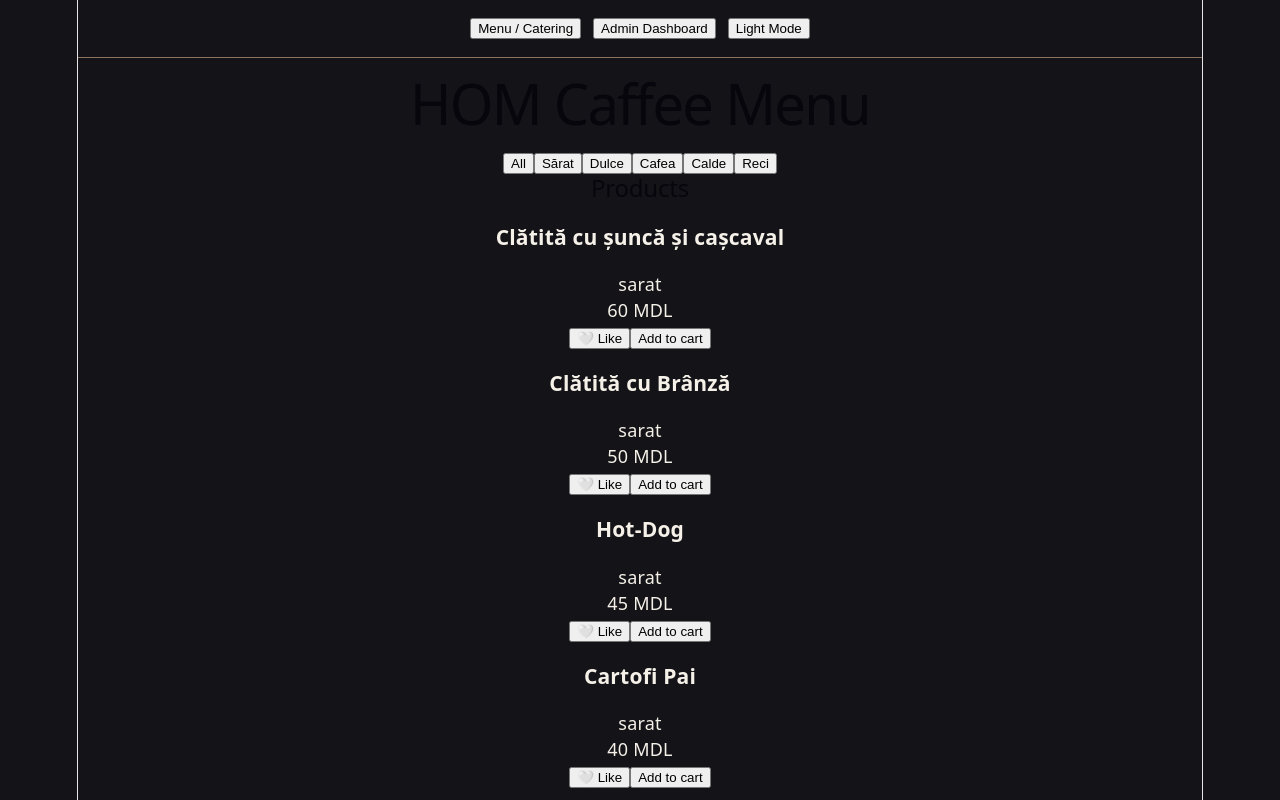
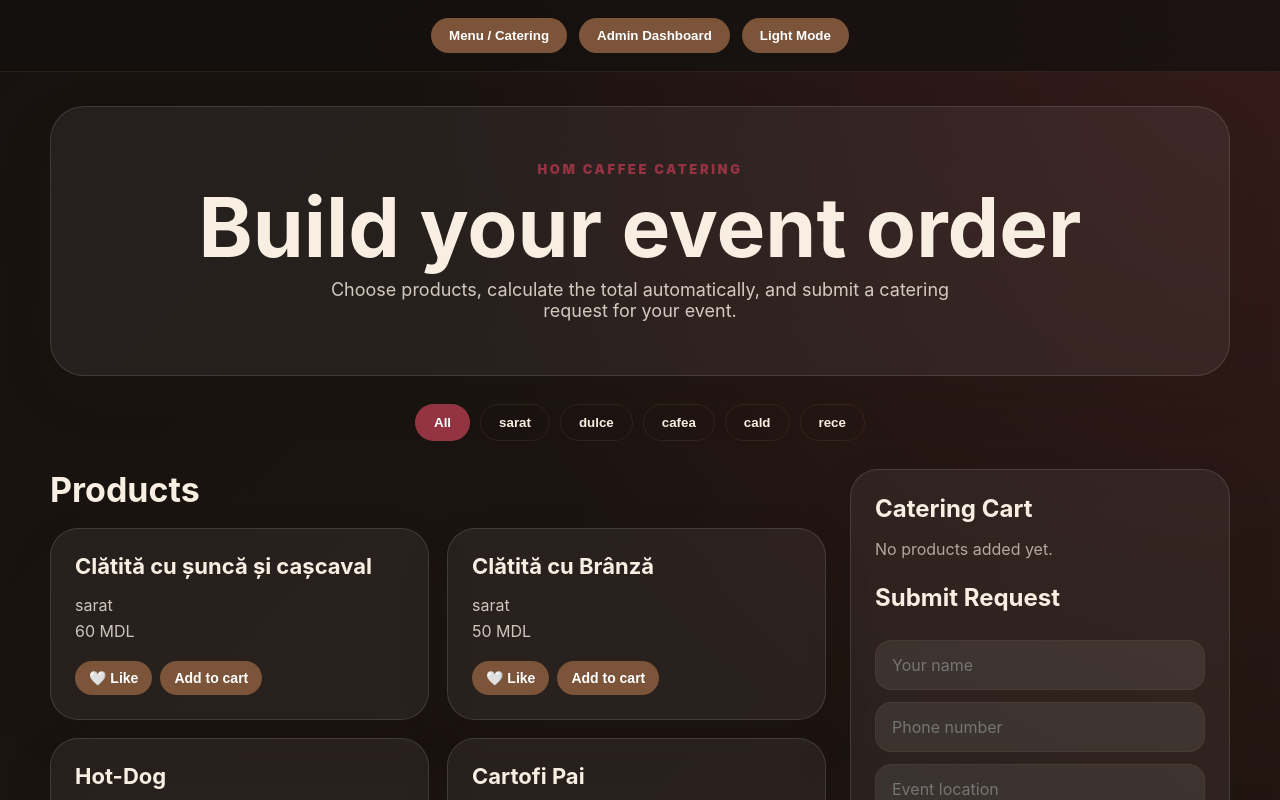
Before and after one commit to CosmaK-47/hom-caffee-lab6, a React (Vite) app: page / in a window 1280 px wide. Shown: the top 800 px of the page. Built offline with nearby package versions, Linux system fonts and the light colour scheme.

Commit message:
Improve catering app premium UI

```diff
--- a/src/index.css
+++ b/src/index.css
@@ -1,133 +1,297 @@
 :root {
-  --text: #6b6375;
-  --text-h: #08060d;
-  --bg: #fff;
-  --border: #e5e4e7;
-  --code-bg: #f4f3ec;
-  --accent: #aa3bff;
-  --accent-bg: rgba(170, 59, 255, 0.1);
-  --accent-border: rgba(170, 59, 255, 0.5);
-  --social-bg: rgba(244, 243, 236, 0.5);
-  --shadow:
-    rgba(0, 0, 0, 0.1) 0 10px 15px -3px, rgba(0, 0, 0, 0.05) 0 4px 6px -2px;
+  --cream: #f4eddf;
+  --cream-2: #eadfcd;
+  --brown: #7b5439;
+  --brown-dark: #241812;
+  --burgundy: #943342;
+  --gold: #c89b61;
+  --card: rgba(255, 255, 255, 0.68);
+  --border: rgba(123, 84, 57, 0.22);
+  --shadow: 0 20px 50px rgba(36, 24, 18, 0.12);
 
-  --sans: system-ui, 'Segoe UI', Roboto, sans-serif;
-  --heading: system-ui, 'Segoe UI', Roboto, sans-serif;
-  --mono: ui-monospace, Consolas, monospace;
-
-  font: 18px/145% var(--sans);
-  letter-spacing: 0.18px;
-  color-scheme: light dark;
-  color: var(--text);
-  background: var(--bg);
-  font-synthesis: none;
-  text-rendering: optimizeLegibility;
-  -webkit-font-smoothing: antialiased;
-  -moz-osx-font-smoothing: grayscale;
-
-  @media (max-width: 1024px) {
-    font-size: 16px;
-  }
+  font-family: Inter, system-ui, Avenir, Helvetica, Arial, sans-serif;
+  color: var(--brown-dark);
+  background: var(--cream);
 }
 
-@media (prefers-color-scheme: dark) {
-  :root {
-    --text: #9ca3af;
-    --text-h: #f3f4f6;
-    --bg: #16171d;
-    --border: #2e303a;
-    --code-bg: #1f2028;
-    --accent: #c084fc;
-    --accent-bg: rgba(192, 132, 252, 0.15);
-    --accent-border: rgba(192, 132, 252, 0.5);
-    --social-bg: rgba(47, 48, 58, 0.5);
-    --shadow:
-      rgba(0, 0, 0, 0.4) 0 10px 15px -3px, rgba(0, 0, 0, 0.25) 0 4px 6px -2px;
-  }
-
-  #social .button-icon {
-    filter: invert(1) brightness(2);
-  }
+* {
+  box-sizing: border-box;
 }
 
 body {
   margin: 0;
 }
 
-#root {
-  width: 1126px;
-  max-width: 100%;
-  margin: 0 auto;
-  text-align: center;
-  border-inline: 1px solid var(--border);
-  min-height: 100svh;
-  display: flex;
-  flex-direction: column;
-  box-sizing: border-box;
-}
-
-h1,
-h2 {
-  font-family: var(--heading);
-  font-weight: 500;
-  color: var(--text-h);
-}
-
-h1 {
-  font-size: 56px;
-  letter-spacing: -1.68px;
-  margin: 32px 0;
-  @media (max-width: 1024px) {
-    font-size: 36px;
-    margin: 20px 0;
-  }
-}
-h2 {
-  font-size: 24px;
-  line-height: 118%;
-  letter-spacing: -0.24px;
-  margin: 0 0 8px;
-  @media (max-width: 1024px) {
-    font-size: 20px;
-  }
-}
-p {
-  margin: 0;
-}
-
-code,
-.counter {
-  font-family: var(--mono);
-  display: inline-flex;
-  border-radius: 4px;
-  color: var(--text-h);
-}
-
-code {
-  font-size: 15px;
-  line-height: 135%;
-  padding: 4px 8px;
-  background: var(--code-bg);
-}
-
 body.dark {
-  background: #141418;
-  color: #f5f0e8;
+  background: #14110f;
+  color: #f8efe2;
 }
 
 body.light {
-  background: #f4eddf;
-  color: #1d1815;
+  background: var(--cream);
+  color: var(--brown-dark);
+}
+
+body.dark #root {
+  background:
+    radial-gradient(circle at top right, rgba(148, 51, 66, 0.22), transparent 36%),
+    linear-gradient(135deg, #17120f, #231711);
+}
+
+body.light #root {
+  background:
+    radial-gradient(circle at top right, rgba(148, 51, 66, 0.18), transparent 36%),
+    linear-gradient(135deg, #f4eddf, #eadfcd);
+}
+
+#root {
+  min-height: 100vh;
 }
 
 .navbar {
+  position: sticky;
+  top: 0;
+  z-index: 10;
   display: flex;
   justify-content: center;
   gap: 12px;
   padding: 18px;
-  border-bottom: 1px solid #8a745f;
+  backdrop-filter: blur(18px);
+  background: rgba(244, 237, 223, 0.76);
+  border-bottom: 1px solid var(--border);
+}
+
+body.dark .navbar {
+  background: rgba(20, 17, 15, 0.76);
 }
 
 button {
   cursor: pointer;
+  border: none;
+  border-radius: 999px;
+  padding: 10px 18px;
+  font-weight: 800;
+  color: #fff;
+  background: var(--brown);
+  transition: 0.2s ease;
 }
+
+button:hover {
+  transform: translateY(-2px);
+  box-shadow: 0 10px 22px rgba(36, 24, 18, 0.18);
+}
+
+.menu-page {
+  width: min(1180px, calc(100% - 32px));
+  margin: 0 auto;
+  padding: 34px 0 70px;
+}
+
+.hero-panel {
+  text-align: center;
+  padding: 54px 28px;
+  border: 1px solid var(--border);
+  border-radius: 34px;
+  background: var(--card);
+  box-shadow: var(--shadow);
+}
+
+body.dark .hero-panel,
+body.dark .cart-panel,
+body.dark .product-card {
+  background: rgba(255, 255, 255, 0.06);
+  border-color: rgba(255, 255, 255, 0.12);
+}
+
+.eyebrow {
+  margin: 0;
+  color: var(--burgundy);
+  text-transform: uppercase;
+  letter-spacing: 0.2em;
+  font-size: 13px;
+  font-weight: 900;
+}
+
+h1 {
+  margin: 12px 0;
+  font-size: clamp(42px, 7vw, 82px);
+  line-height: 0.95;
+}
+
+.hero-text {
+  max-width: 660px;
+  margin: 0 auto;
+  font-size: 18px;
+  opacity: 0.82;
+}
+
+.filter-bar {
+  display: flex;
+  flex-wrap: wrap;
+  justify-content: center;
+  gap: 10px;
+  margin: 28px 0;
+}
+
+.filter-btn {
+  background: transparent;
+  color: inherit;
+  border: 1px solid var(--border);
+}
+
+.filter-btn.active {
+  background: var(--burgundy);
+  color: #fff;
+}
+
+.app-layout {
+  display: grid;
+  grid-template-columns: 1fr 380px;
+  gap: 24px;
+  align-items: start;
+}
+
+.section-title {
+  margin: 0 0 18px;
+  font-size: 34px;
+}
+
+.products-grid {
+  display: grid;
+  grid-template-columns: repeat(2, minmax(0, 1fr));
+  gap: 18px;
+}
+
+.product-card {
+  min-height: 190px;
+  padding: 24px;
+  border: 1px solid var(--border);
+  border-radius: 28px;
+  background: var(--card);
+  box-shadow: var(--shadow);
+  text-align: left;
+}
+
+.product-card h3 {
+  margin: 0 0 16px;
+  font-size: 22px;
+}
+
+.product-card p {
+  margin: 6px 0;
+  font-size: 16px;
+  opacity: 0.8;
+}
+
+.product-card button {
+  margin-top: 14px;
+  margin-right: 8px;
+  padding: 9px 14px;
+  font-size: 14px;
+}
+
+.cart-panel {
+  position: sticky;
+  top: 88px;
+  padding: 24px;
+  border: 1px solid var(--border);
+  border-radius: 28px;
+  background: var(--card);
+  box-shadow: var(--shadow);
+}
+
+.cart-panel h2 {
+  margin: 0 0 16px;
+}
+
+.muted {
+  opacity: 0.65;
+}
+
+.cart-list {
+  display: grid;
+  gap: 12px;
+}
+
+.cart-item {
+  display: flex;
+  justify-content: space-between;
+  gap: 10px;
+  padding: 12px;
+  border-radius: 18px;
+  background: rgba(123, 84, 57, 0.08);
+}
+
+.cart-item strong {
+  display: block;
+}
+
+.cart-item span {
+  display: block;
+  margin-top: 4px;
+  opacity: 0.72;
+}
+
+.small-btn {
+  padding: 8px 12px;
+  font-size: 13px;
+}
+
+.danger {
+  background: var(--burgundy);
+}
+
+.total-box {
+  margin: 18px 0;
+  padding: 16px;
+  border-radius: 20px;
+  background: var(--brown-dark);
+  color: #fff;
+  font-size: 22px;
+  font-weight: 900;
+}
+
+.order-form {
+  display: grid;
+  gap: 12px;
+  margin-top: 24px;
+}
+
+.order-form input {
+  width: 100%;
+  padding: 14px 16px;
+  border: 1px solid var(--border);
+  border-radius: 16px;
+  background: rgba(255, 255, 255, 0.72);
+  color: var(--brown-dark);
+  font: inherit;
+}
+
+body.dark .order-form input {
+  background: rgba(255, 255, 255, 0.08);
+  color: #fff;
+}
+
+.submit-btn {
+  margin-top: 6px;
+  background: var(--burgundy);
+  padding: 14px 18px;
+}
+
+@media (max-width: 900px) {
+  .app-layout {
+    grid-template-columns: 1fr;
+  }
+
+  .cart-panel {
+    position: static;
+  }
+
+  .products-grid {
+    grid-template-columns: 1fr;
+  }
+
+  .navbar {
+    flex-wrap: wrap;
+  }
+}
--- a/src/pages/Menu.jsx
+++ b/src/pages/Menu.jsx
@@ -17,29 +17,20 @@ export default function Menu() {
   });
 
   const filteredProducts =
-    filter === "all"
-      ? products
-      : products.filter((p) => p.category === filter);
+    filter === "all" ? products : products.filter((p) => p.category === filter);
 
-  const total = cart.reduce(
-    (sum, item) => sum + item.price * item.quantity,
-    0
-  );
+  const total = cart.reduce((sum, item) => sum + item.price * item.quantity, 0);
 
   const addToCart = (product) => {
     const existing = cart.find((item) => item.id === product.id);
 
-    let updatedCart;
-
-    if (existing) {
-      updatedCart = cart.map((item) =>
+    const updatedCart = existing
+      ? cart.map((item) =>
         item.id === product.id
           ? { ...item, quantity: item.quantity + 1 }
           : item
-      );
-    } else {
-      updatedCart = [...cart, { ...product, quantity: 1 }];
-    }
+      )
+      : [...cart, { ...product, quantity: 1 }];
 
     setCart(updatedCart);
     localStorage.setItem("cart", JSON.stringify(updatedCart));
@@ -47,7 +38,6 @@ export default function Menu() {
 
   const removeFromCart = (id) => {
     const updatedCart = cart.filter((item) => item.id !== id);
-
     setCart(updatedCart);
     localStorage.setItem("cart", JSON.stringify(updatedCart));
   };
@@ -75,32 +65,39 @@ export default function Menu() {
     localStorage.removeItem("cart");
 
     setCart([]);
-    setCustomer({
-      name: "",
-      phone: "",
-      location: "",
-      date: "",
-    });
+    setCustomer({ name: "", phone: "", location: "", date: "" });
 
     alert("Catering request submitted successfully!");
   };
 
   return (
+    <main className="menu-page">
+      <section className="hero-panel">
+        <p className="eyebrow">HOM Caffee Catering</p>
+        <h1>Build your event order</h1>
+        <p className="hero-text">
+          Choose products, calculate the total automatically, and submit a
+          catering request for your event.
+        </p>
+      </section>
+
+      <section className="filter-bar">
+        {["all", "sarat", "dulce", "cafea", "cald", "rece"].map((cat) => (
+          <button
+            key={cat}
+            className={filter === cat ? "filter-btn active" : "filter-btn"}
+            onClick={() => setFilter(cat)}
+          >
+            {cat === "all" ? "All" : cat}
+          </button>
+        ))}
+      </section>
+
+      <section className="app-layout">
         <div>
-      <h1>HOM Caffee Menu</h1>
+          <h2 className="section-title">Products</h2>
 
-      <div>
-        <button onClick={() => setFilter("all")}>All</button>
-        <button onClick={() => setFilter("sarat")}>Sărat</button>
-        <button onClick={() => setFilter("dulce")}>Dulce</button>
-        <button onClick={() => setFilter("cafea")}>Cafea</button>
-        <button onClick={() => setFilter("cald")}>Calde</button>
-        <button onClick={() => setFilter("rece")}>Reci</button>
-      </div>
-
-      <h2>Products</h2>
-
-      <div>
+          <div className="products-grid">
             {filteredProducts.map((product) => (
               <ProductCard
                 key={product.id}
@@ -109,31 +106,42 @@ export default function Menu() {
               />
             ))}
           </div>
+        </div>
 
-      <hr />
-
+        <aside className="cart-panel">
           <h2>Catering Cart</h2>
 
           {cart.length === 0 ? (
-        <p>No products added yet.</p>
+            <p className="muted">No products added yet.</p>
           ) : (
+            <>
+              <div className="cart-list">
+                {cart.map((item) => (
+                  <div className="cart-item" key={item.id}>
                     <div>
-          {cart.map((item) => (
-            <div key={item.id}>
-              <strong>{item.name}</strong> — {item.quantity} x {item.price} MDL
-              <button onClick={() => removeFromCart(item.id)}>Remove</button>
+                      <strong>{item.name}</strong>
+                      <span>
+                        {item.quantity} x {item.price} MDL
+                      </span>
+                    </div>
+
+                    <button
+                      className="small-btn danger"
+                      onClick={() => removeFromCart(item.id)}
+                    >
+                      Remove
+                    </button>
                   </div>
                 ))}
+              </div>
 
-          <h3>Total: {total} MDL</h3>
-        </div>
+              <div className="total-box">Total: {total} MDL</div>
+            </>
           )}
 
-      <hr />
+          <form className="order-form" onSubmit={handleSubmitOrder}>
+            <h2>Submit Request</h2>
 
-      <h2>Submit Catering Request</h2>
-
-      <form onSubmit={handleSubmitOrder}>
             <input
               type="text"
               placeholder="Your name"
@@ -173,8 +181,12 @@ export default function Menu() {
               required
             />
 
-        <button type="submit">Submit Catering Request</button>
+            <button className="submit-btn" type="submit">
+              Submit Catering Request
+            </button>
           </form>
-    </div>
+        </aside>
+      </section>
+    </main>
   );
 }
```
Lines whose indentation alone changed are shown as unchanged.
